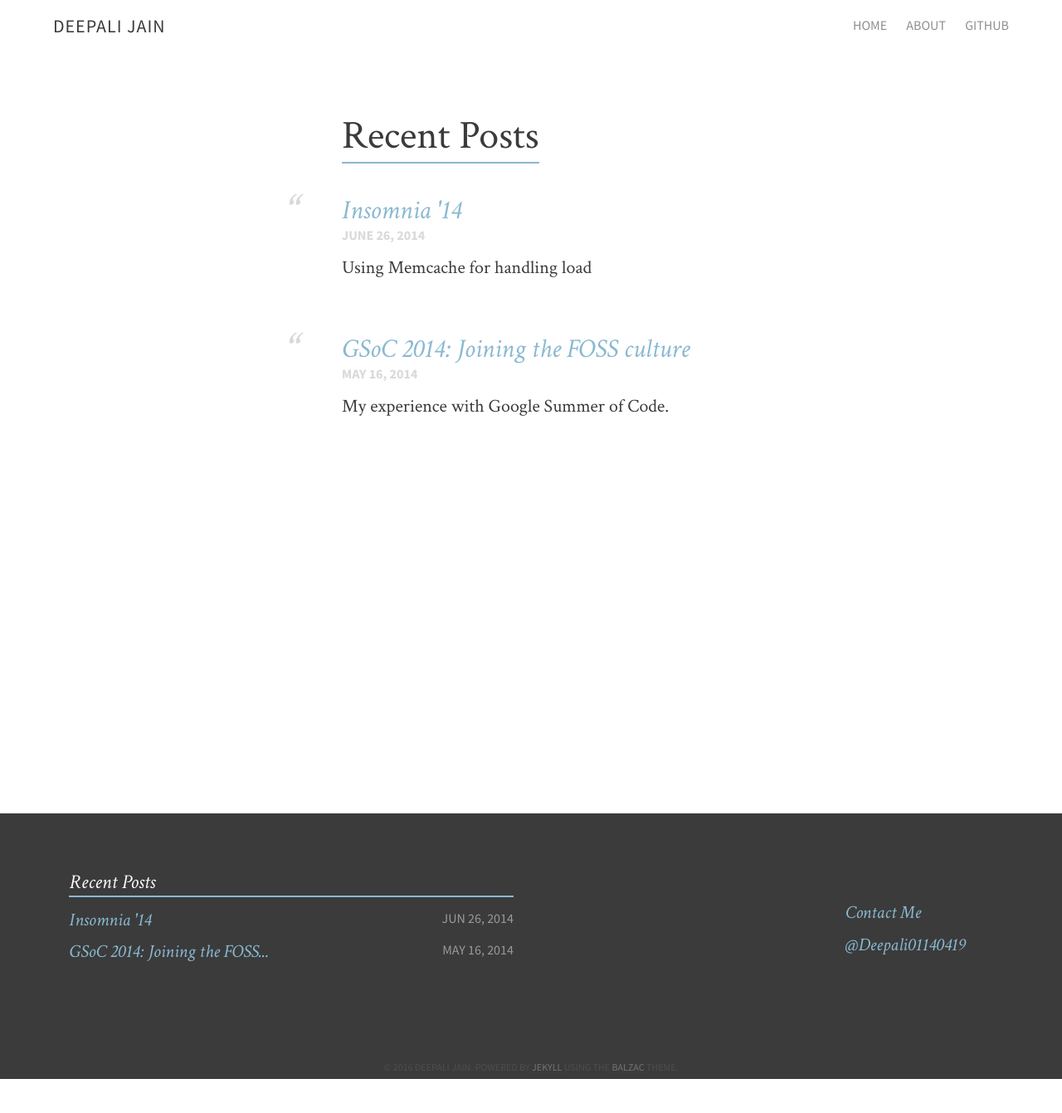
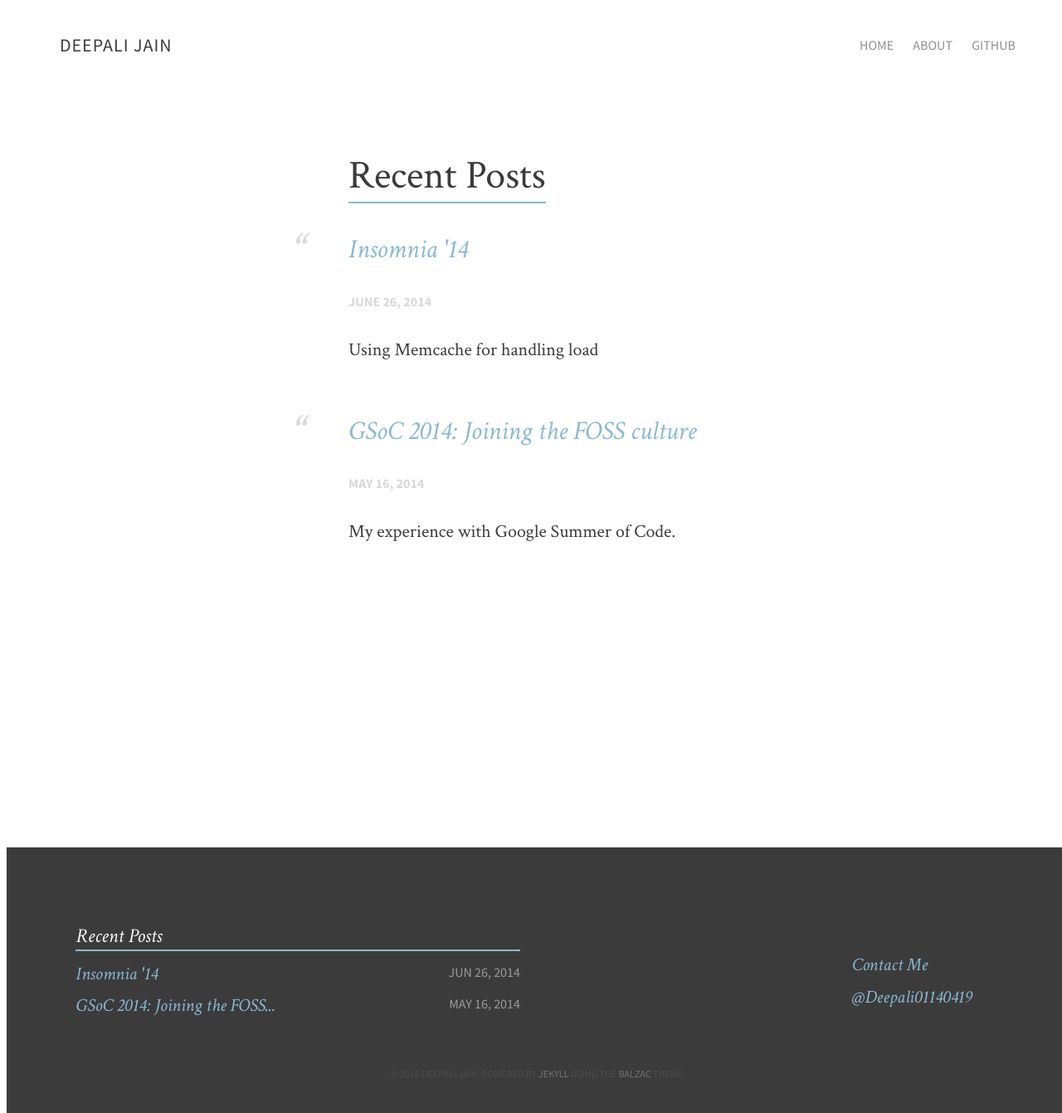
Before and after one commit to jaindeepali/jaindeepali.github.com, a Jekyll site: the page built from index.md, in a window 1280 px wide. Shown: the whole page at 83% size. Built offline with Jekyll 4.4.1, drawn with Linux system fonts in a browser that asks for light colours; before the commit the page ends 1300 px from its top, so only the background shows below that.

Commit message:
Add README

```diff
--- a/assets/css/i.css
+++ b/assets/css/i.css
@@ -9,7 +9,7 @@
 summary, time, mark, audio, video {
   border: 0;
   font: inherit;
-  margin: 0;
+  margin-bottom: 33px;
   outline: 0;
   padding: 0;
   vertical-align: baseline;
@@ -170,7 +170,7 @@
 }
 
 blockquote, blockquote p {
-  font-size: 48px;
+  /* font-size: 48px; */
 }
 
 .archive input {
@@ -296,16 +296,23 @@
   font-style: italic;
   line-height: 1.3em;
   text-align: center;
-  color: #3c3c3c;
+  color: #818181;
   margin-bottom: 33px;
+  border-left: 4px solid #bbbbbb;
 }
 
 /*   Code Formatting    */
 code {
   color: #24536b;
   font-family: "Monaco", "Courier New", "Courier";
-  font-size: .75em;
-  font-weight: bold;
+  font-size: .85em;
+  /* font-weight: bold; */
+  padding: 0.5em 0.5em;
+  background-color: #f9f9f9;
+  line-height: 1.5em;
+  overflow: scroll;
+  display: block;
+  overflow-y: hidden;
 }
 
 .highlight {
```
Also changed, not shown: README.md (added).
